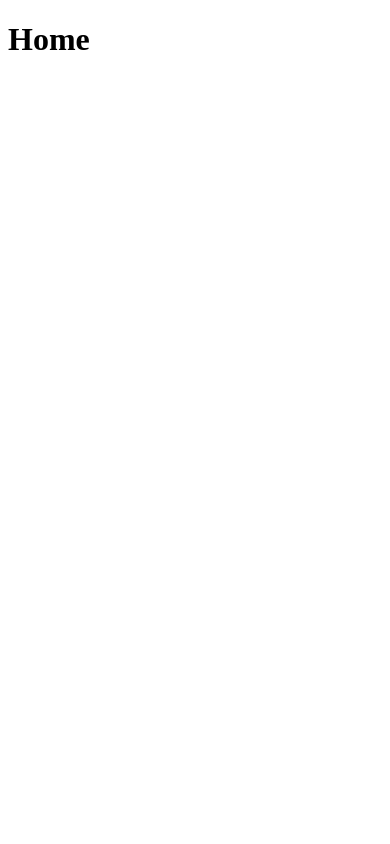
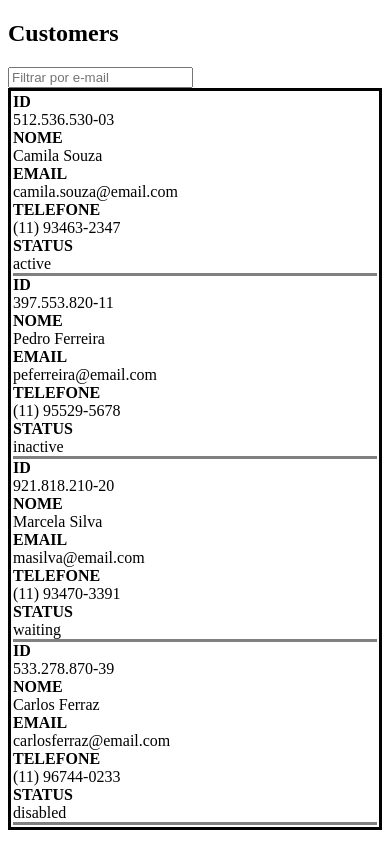
Before and after one commit to RodrigoBlefari/teste-frontend-2023, a React (Vite) app: page / in a window 390 px wide. Built offline with nearby package versions, Linux system fonts and the light colour scheme; the HTML template or start-up script is replaced by a standard one.

Commit message:
feat: Table CustumerTable component, desktop and mobile with mockup

```diff
--- a/index.html
+++ b/index.html
@@ -5,11 +5,11 @@
     <link rel="icon" type="image/svg+xml" href="/vite.svg" />
     <meta name="viewport" content="width=device-width, initial-scale=1.0" />
     <title>Vite + React + TS</title>
+    <!-- FONTS -->
     <link rel="preconnect" href="https://fonts.googleapis.com" />
     <link rel="preconnect" href="https://fonts.gstatic.com" crossorigin />
-    <!-- FONTS -->
     <link
-      href="https://fonts.googleapis.com/css2?family=Roboto:wght@100;300;500;700;900&display=swap"
+      href="https://fonts.googleapis.com/css2?family=Roboto:wght@100;300;400;500;700;900&display=swap"
       rel="stylesheet"
     />
   </head>
--- a/package.json
+++ b/package.json
@@ -16,7 +16,8 @@
     "react-dom": "^18.2.0",
     "react-icons": "^5.0.1",
     "react-router-dom": "^6.22.0",
-    "sass": "^1.70.0"
+    "sass": "^1.70.0",
+    "styled-components": "^6.1.8"
   },
   "devDependencies": {
     "@types/react": "^18.2.43",
--- /dev/null
+++ b/src/components/CustomerList.tsx
@@ -0,0 +1,15 @@
+import React from "react";
+import Customer from "../interfaces/Customer";
+import CustomerTable from "./CustomerTable";
+
+interface CustomerListProps {
+  customers: Customer[];
+}
+
+const CustomerList: React.FC<CustomerListProps> = ({ customers }) => (
+  <div>
+    <CustomerTable customers={customers}></CustomerTable>
+  </div>
+);
+
+export default CustomerList;
--- /dev/null
+++ b/src/components/CustomerTable.tsx
@@ -0,0 +1,150 @@
+import React, { useState } from "react";
+import styled from "styled-components";
+import Customer from "../interfaces/Customer";
+import tokens from "../styles/variables.module.scss";
+
+interface CustomerTableProps {
+  customers: Customer[];
+}
+
+const ContainerTable = styled.div`
+  padding: 0 ${tokens.spacingXs} ${tokens.spacingXxs} ${tokens.spacingXs};
+
+  border-width: ${tokens.stroke100};
+  border-style: solid;
+  border-radius: ${tokens.radius300};
+  border-color: ${tokens.colorNeutralMedium04};
+
+  @media (max-width: 600px) {
+    padding: 0 ${tokens.spacingXs} ${tokens.spacingXs} ${tokens.spacingXs};
+
+    table {
+      padding: 0;
+      margin: 0;
+    }
+
+    tbody tr {
+      padding: ${tokens.spacingXs} ${tokens.spacingMicro};
+
+      display: block;
+    }
+
+    thead {
+      display: none;
+
+      padding: 0;
+    }
+
+    td,
+    th {
+      padding: 0px;
+      padding-bottom: ${tokens.spacingXxs};
+
+      display: block;
+      text-align: left;
+
+      &:before {
+        content: attr(data-label);
+        width: 100%;
+        padding-bottom: ${tokens.spacingNano};
+
+        float: left;
+        text-transform: uppercase;
+        font-weight: bold;
+        color: ${tokens.colorNeutralMedium02};
+      }
+
+      &:after {
+        content: "\\A";
+      }
+    }
+    td:last-child {
+      padding-bottom: 0;
+    }
+  }
+`;
+const ContainerInput = styled.div`
+  margin-bottom: ${tokens.spacingNano};
+`;
+const Table = styled.table`
+  width: 100%;
+  margin: 0px ${tokens.spacingMic};
+
+  background-color: ${tokens.colorNeutralLightest};
+`;
+
+const TableHeader = styled.th`
+  padding: ${tokens.spacingXs} ${tokens.spacingMicro} ${tokens.spacingMicro}
+    ${tokens.spacingMicro};
+  border-bottom-width: ${tokens.stroke100};
+  border-bottom-color: ${tokens.colorNeutralMedium04};
+  border-bottom-style: solid;
+
+  text-transform: uppercase;
+  font-size: ${tokens.fontSizeMicro};
+  color: ${tokens.colorNeutralMedium02};
+`;
+
+const TableRow = styled.tr`
+  padding: ${tokens.spacingMicro};
+  border-bottom-width: ${tokens.stroke100};
+
+  border-bottom-color: ${tokens.colorNeutralLight};
+  border-bottom-style: solid;
+`;
+
+const TableCell = styled.td`
+  padding: ${tokens.spacingXxxs};
+
+  font-size: ${tokens.fontSizeBase};
+  color: ${tokens.colorNeutralMedium01};
+`;
+
+const CustomerTable: React.FC<CustomerTableProps> = ({ customers }) => {
+  const [filter, setFilter] = useState("");
+
+  const filteredCustomers = customers.filter((customer) =>
+    customer.email.includes(filter)
+  );
+
+  return (
+    <div>
+      <h2>Customers</h2>
+      <ContainerInput>
+        <input
+          type="text"
+          placeholder="Filtrar por e-mail"
+          value={filter}
+          onChange={(e) => setFilter(e.target.value)}
+        />
+      </ContainerInput>
+
+      <ContainerTable>
+        <Table>
+          <thead>
+            <TableRow>
+              <TableHeader data-label="ID">ID</TableHeader>
+              <TableHeader data-label="Nome">Nome</TableHeader>
+              <TableHeader data-label="Email">Email</TableHeader>
+              <TableHeader data-label="Telefone">Telefone</TableHeader>
+              <TableHeader data-label="Status">Status</TableHeader>
+            </TableRow>
+          </thead>
+          <tbody>
+            {filteredCustomers.map((customer) => (
+              <TableRow key={customer.id}>
+                <TableCell data-label="ID">{customer.id}</TableCell>
+                <TableCell data-label="Nome">{customer.name}</TableCell>
+                <TableCell data-label="Email">{customer.email}</TableCell>
+                <TableCell data-label="Telefone">{customer.phone}</TableCell>
+                <TableCell data-label="Status">{customer.status}</TableCell>
+              </TableRow>
+            ))}
+          </tbody>
+        </Table>
+      </ContainerTable>
+    </div>
+  );
+};
+
+export default CustomerTable;
--- /dev/null
+++ b/src/data/customers.ts
@@ -0,0 +1,34 @@
+import Customer from "../interfaces/Customer";
+
+const customers: Customer[] = [
+  {
+    id: "512.536.530-03",
+    name: "Camila Souza",
+    email: "camila.souza@email.com",
+    phone: "(11) 93463-2347",
+    status: "active",
+  },
+  {
+    id: "397.553.820-11",
+    name: "Pedro Ferreira",
+    email: "peferreira@email.com",
+    phone: "(11) 95529-5678",
+    status: "inactive",
+  },
+  {
+    id: "921.818.210-20",
+    name: "Marcela Silva",
+    email: "masilva@email.com",
+    phone: "(11) 93470-3391",
+    status: "waiting",
+  },
+  {
+    id: "533.278.870-39",
+    name: "Carlos Ferraz",
+    email: "carlosferraz@email.com",
+    phone: "(11) 96744-0233",
+    status: "disabled",
+  },
+];
+
+export default customers;
--- /dev/null
+++ b/src/interfaces/Customer.tsx
@@ -0,0 +1,9 @@
+interface Customer {
+  id: string;
+  name: string;
+  email: string;
+  phone: string;
+  status: string;
+}
+
+export default Customer;
--- a/src/pages/Home/Home.tsx
+++ b/src/pages/Home/Home.tsx
@@ -1,7 +1,16 @@
+import styled from "styled-components";
+import CustomerList from "../../components/CustomerList";
+import customers from "../../data/customers";
+import tokens from "../../styles/variables.module.scss";
+
+const SectionCustomerList = styled.div`
+  padding: ${tokens.spacingXs};
+`;
+
 export function Home() {
   return (
-    <div>
-      <h1>Home</h1>
-    </div>
+    <SectionCustomerList>
+      <CustomerList customers={customers}></CustomerList>
+    </SectionCustomerList>
   );
 }
--- a/src/styles/global.scss
+++ b/src/styles/global.scss
@@ -12,7 +12,7 @@ html {
 
 body {
     font-family: $font-family-default;
-    background-color: $color-action-darkest;
+    background-color: $color-neutral-lightest;
 }
 
 a {
@@ -25,3 +25,12 @@ button {
     border-radius: 8px;
     cursor: pointer;
 }
+
+table {
+    border-collapse: collapse;
+}
+th,
+td {
+    text-align: left;
+    padding: 0px;
+}
--- /dev/null
+++ b/src/styles/variables.module.scss
@@ -0,0 +1,87 @@
+@import "./tokens.scss";
+
+:export {
+    // Action
+    colorActionLightest: $color-action-lightest;
+    colorActionLight: $color-action-light;
+    colorActionMedium: $color-action-medium;
+    colorActionDark: $color-action-dark;
+    colorActionDarkest: $color-action-darkest;
+
+    // Neutral
+    colorNeutralLightest: $color-neutral-lightest;
+    colorNeutralLight: $color-neutral-light;
+    colorNeutralMedium04: $color-neutral-medium-04;
+    colorNeutralMedium03: $color-neutral-medium-03;
+    colorNeutralMedium02: $color-neutral-medium-02;
+    colorNeutralMedium01: $color-neutral-medium-01;
+    colorNeutralDark: $color-neutral-dark;
+    colorNeutralDarkest: $color-neutral-darkest;
+
+    // Alert
+    colorAlertInfo: $color-alert-info;
+    colorAlertSuccess: $color-alert-success;
+    colorAlertAttention: $color-alert-attention;
+    colorAlertError: $color-alert-error;
+
+    // Typography
+    fontFamilyDefault: $font-family-default;
+    fontFamilyLight: $font-family-light;
+    fontFamilyRegular: $font-family-regular;
+    fontFamilyMedium: $font-family-medium;
+    fontFamilyBold: $font-family-bold;
+
+    fontSizeNano: $font-size-nano;
+    fontSizeMicro: $font-size-micro;
+    fontSizeBase: $font-size-base;
+    fontSizeXxs: $font-size-xxs;
+    fontSizeXs: $font-size-xs;
+    fontSizeSm: $font-size-sm;
+    fontSizeMd: $font-size-md;
+    fontSizeLg: $font-size-lg;
+    fontSizeXl: $font-size-xl;
+    fontSizeXxl: $font-size-xxl;
+    fontSizeXxxl: $font-size-xxxl;
+    fontSizeGiant: $font-size-giant;
+    fontSizeHuge: $font-size-huge;
+
+    lineHeightLightest: $line-height-lightest;
+    lineHeightTight: $line-height-tight;
+    lineHeightMedium: $line-height-medium;
+    lineHeightLoose: $line-height-loose;
+
+    // Spacing
+    spacingNano: $spacing-nano;
+    spacingMicro: $spacing-micro;
+    spacingXxxs: $spacing-xxxs;
+    spacingXxs: $spacing-xxs;
+    spacingXs: $spacing-xs;
+    spacingSm: $spacing-sm;
+    spacingMd: $spacing-md;
+    spacingLg: $spacing-lg;
+    spacingXl: $spacing-xl;
+    spacingXxl: $spacing-xxl;
+    spacingGiant: $spacing-giant;
+    spacingHuge: $spacing-huge;
+
+    // Spacing squish
+    spacingSquishNano: $spacing-squish-nano;
+    spacingSquishMicro: $spacing-squish-micro;
+    spacingSquishSm: $spacing-squish-sm;
+    spacingSquishMd: $spacing-squish-md;
+    spacingSquishLg: $spacing-squish-lg;
+
+    // Lines
+    stroke100: $stroke-100;
+    stroke200: $stroke-200;
+    stroke300: $stroke-300;
+    stroke400: $stroke-400;
+    stroke500: $stroke-500;
+
+    // Borders
+    radius100: $radius-100;
+    radius200: $radius-200;
+    radius300: $radius-300;
+    radius400: $radius-400;
+    radiusPill: $radius-pill;
+}
```
Also changed, not shown: 1 other file (tests, documents, lock files or other folders).
